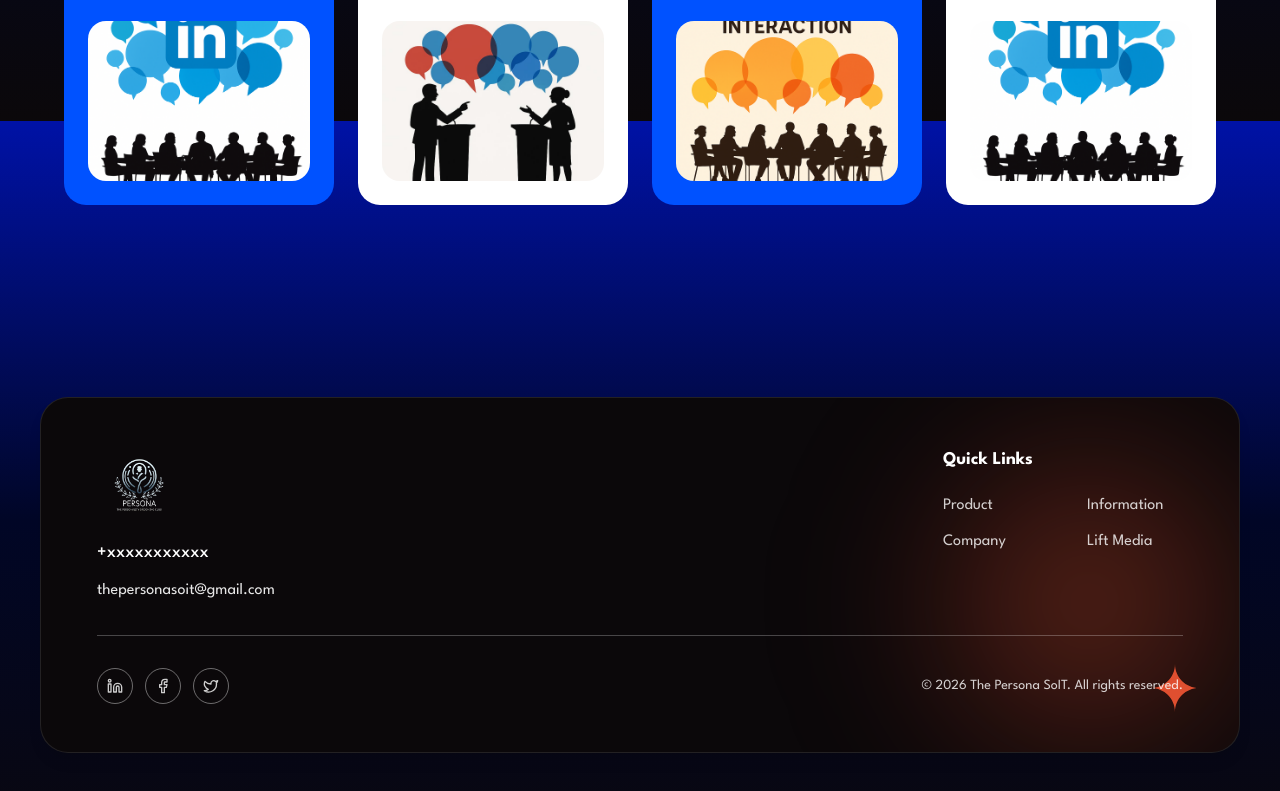
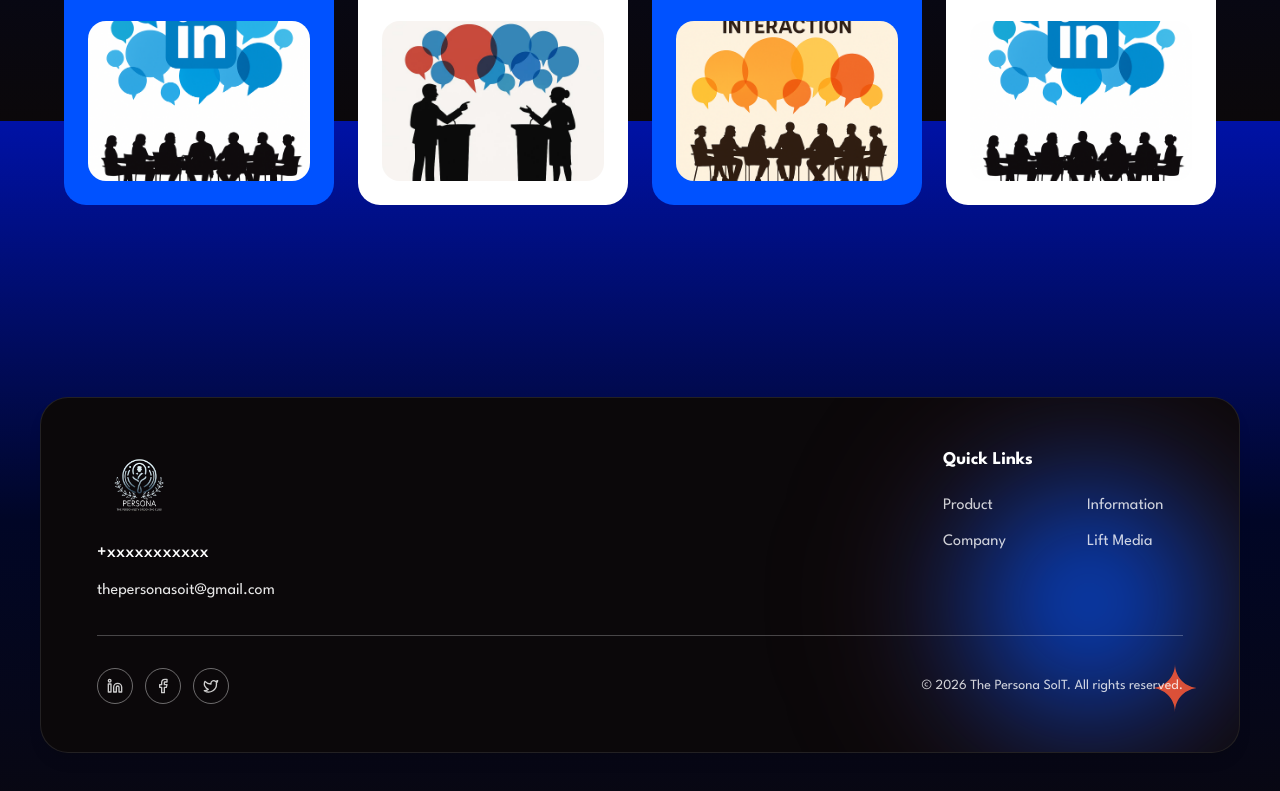
Before and after one commit to nikhilm7315/persona, a React (Vite) app: page / in a window 1280 px wide. Shown: the part 3079-3870 px from the top of the page. Built offline with nearby package versions, Linux system fonts and the light colour scheme.

Commit message:
Change background gradient color in of footer global styles

```diff
--- a/src/styles/global.css
+++ b/src/styles/global.css
@@ -157,7 +157,7 @@
     right: -100px;
     width: 500px;
     height: 500px;
-    background: radial-gradient(circle, rgba(255, 90, 54, 0.35) 0%, rgba(200, 50, 22, 0.08) 50%, transparent 70%);
+    background: radial-gradient(circle, #0052ff 0%, rgba(200, 50, 22, 0.08) 50%, transparent 70%);
     filter: blur(60px);
     pointer-events: none;
     z-index: 0;
```
